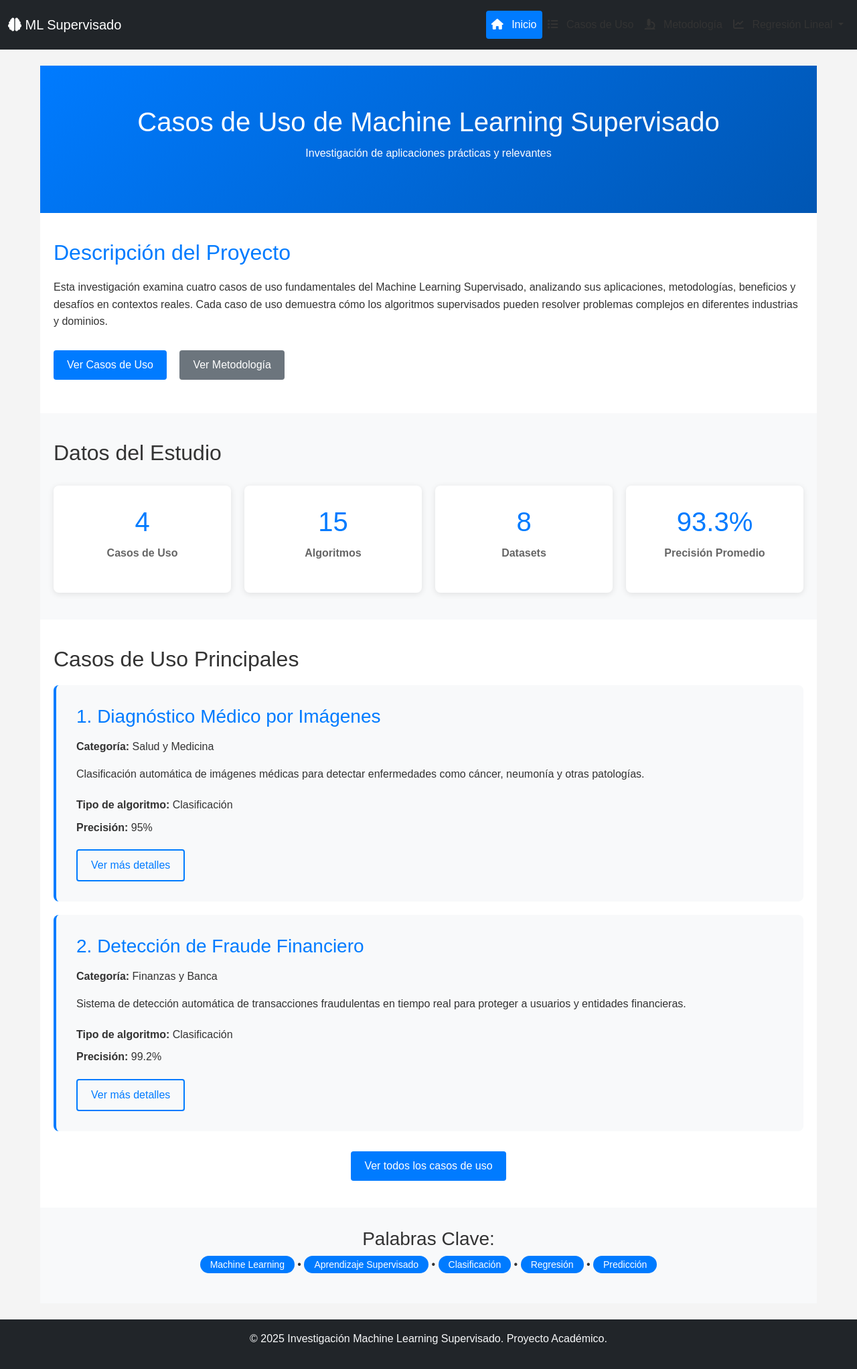
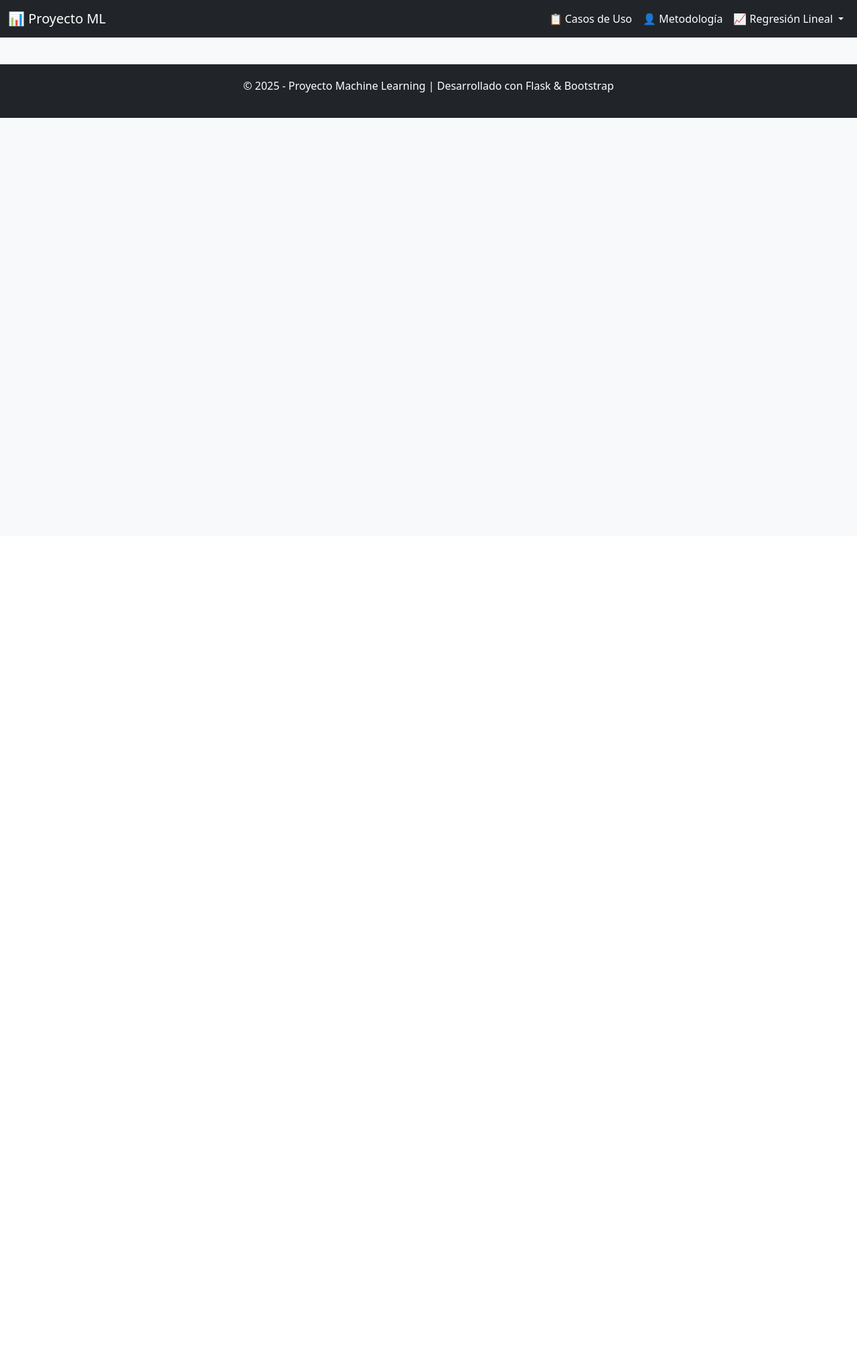
Before and after one commit to edison-agudelo/-Machine-Learning-, a Flask app: page / in a window 1280 px wide. Shown: the whole page at 67% size. After the commit the page ends 176 px from the top, so only its background shows below. Run offline with Flask 3, Linux system fonts and the light colour scheme.

Commit message:
cambio de colores en la barra de navegacion

```diff
--- a/templates/index.html
+++ b/templates/index.html
@@ -1,98 +1,97 @@
-{% extends "base.html" %}
+<!DOCTYPE html>
+<html lang="es">
+<head>
+    <meta charset="UTF-8">
+    <meta name="viewport" content="width=device-width, initial-scale=1.0">
+    <title>{% block title %}Proyecto Machine Learning{% endblock %}</title>
 
-{% block content %}
-<!-- Sección principal con título -->
-<div class="main-header">
-    <div class="container">
-        <h1>{{ research.title }}</h1>
-        <p>{{ research.subtitle }}</p>
-    </div>
-</div>
+    <!-- Bootstrap 5 CSS -->
+    <link href="https://cdn.jsdelivr.net/npm/bootstrap@5.3.0/dist/css/bootstrap.min.css" rel="stylesheet">
 
-<!-- Descripción de la investigación -->
-<div class="research-intro">
-    <div class="container">
-        <h2>Descripción del Proyecto</h2>
-        <p>{{ research.abstract }}</p>
+    <style>
+        body {
+            background-color: #f8f9fa;
+        }
 
-        <!-- Botones para navegar -->
-        <div class="navigation-buttons">
-            <a href="{{ url_for('casos') }}" class="btn btn-primary">
-                Ver Casos de Uso
-            </a>
-            <a href="{{ url_for('metodologia') }}" class="btn btn-secondary">
-                Ver Metodología
-            </a>
-        </div>
-    </div>
-</div>
+        .navbar {
+            margin-bottom: 20px;
+        }
 
-<!-- Números importantes del estudio -->
-<div class="study-numbers">
-    <div class="container">
-        <h2>Datos del Estudio</h2>
-        <div class="numbers-grid">
-            <div class="number-box">
-                <h3>{{ metrics.total_cases }}</h3>
-                <p>Casos de Uso</p>
-            </div>
-            <div class="number-box">
-                <h3>{{ metrics.algorithms_analyzed }}</h3>
-                <p>Algoritmos</p>
-            </div>
-            <div class="number-box">
-                <h3>{{ metrics.datasets_reviewed }}</h3>
-                <p>Datasets</p>
-            </div>
-            <div class="number-box">
-                <h3>{{ metrics.avg_accuracy }}</h3>
-                <p>Precisión Promedio</p>
+        .navbar a.nav-link {
+            color: white !important;
+            font-weight: 500;
+        }
+
+        .navbar a.nav-link:hover {
+            color: #0d6efd !important; /* Azul bootstrap */
+        }
+
+        .main-header {
+            background: #0d6efd;
+            color: white;
+            padding: 40px 0;
+            text-align: center;
+        }
+
+        .container {
+            max-width: 1000px;
+        }
+
+        footer {
+            margin-top: 40px;
+            padding: 20px;
+            background: #212529;
+            color: white;
+            text-align: center;
+        }
+    </style>
+</head>
+<body>
+
+    <!-- Barra de navegación -->
+    <nav class="navbar navbar-expand-lg navbar-dark bg-dark">
+        <div class="container-fluid">
+            <a class="navbar-brand" href="{{ url_for('index') }}">📊 Proyecto ML</a>
+            <button class="navbar-toggler" type="button" data-bs-toggle="collapse"
+                    data-bs-target="#navbarNav" aria-controls="navbarNav"
+                    aria-expanded="false" aria-label="Toggle navigation">
+                <span class="navbar-toggler-icon"></span>
+            </button>
+
+            <div class="collapse navbar-collapse" id="navbarNav">
+                <ul class="navbar-nav ms-auto">
+                    <li class="nav-item">
+                        <a class="nav-link" href="{{ url_for('casos') }}">📋 Casos de Uso</a>
+                    </li>
+                    <li class="nav-item">
+                        <a class="nav-link" href="{{ url_for('metodologia') }}">👤 Metodología</a>
+                    </li>
+                    <li class="nav-item dropdown">
+                        <a class="nav-link dropdown-toggle" href="#" role="button"
+                           data-bs-toggle="dropdown" aria-expanded="false">
+                           📈 Regresión Lineal
+                        </a>
+                        <ul class="dropdown-menu dropdown-menu-dark">
+                            <li><a class="dropdown-item" href="{{ url_for('regresion') }}">Introducción</a></li>
+                            <li><a class="dropdown-item" href="{{ url_for('ejemplo_regresion') }}">Ejemplo</a></li>
+                        </ul>
+                    </li>
+                </ul>
             </div>
         </div>
-    </div>
-</div>
+    </nav>
 
-<!-- Muestra de 2 casos de uso -->
-<div class="featured-cases">
-    <div class="container">
-        <h2>Casos de Uso Principales</h2>
+    <!-- Contenido dinámico -->
+    <main>
+        {% block content %}{% endblock %}
+    </main>
 
-        {% for case in use_cases %}
-        <div class="case-box">
-            <h3>{{ case.id }}. {{ case.title }}</h3>
-            <p><strong>Categoría:</strong> {{ case.category }}</p>
-            <p>{{ case.description }}</p>
+    <!-- Footer -->
+    <footer>
+        <p>© 2025 - Proyecto Machine Learning | Desarrollado con Flask & Bootstrap</p>
+    </footer>
 
-            <div class="case-info">
-                <p><strong>Tipo de algoritmo:</strong> {{ case.algorithm_type }}</p>
-                <p><strong>Precisión:</strong> {{ case.accuracy }}</p>
-            </div>
-
-            <a href="{{ url_for('caso_detalle', caso_id=case.id) }}" class="btn btn-outline">
-                Ver más detalles
-            </a>
-        </div>
-        {% endfor %}
-
-        <!-- Enlace para ver todos -->
-        <div class="view-all">
-            <a href="{{ url_for('casos') }}" class="btn btn-primary">
-                Ver todos los casos de uso
-            </a>
-        </div>
-    </div>
-</div>
-
-<!-- Palabras clave simples -->
-<div class="keywords-simple">
-    <div class="container">
-        <h3>Palabras Clave:</h3>
-        <p>
-            {% for keyword in research.keywords %}
-                <span class="keyword-tag">{{ keyword }}</span>
-                {% if not loop.last %} • {% endif %}
-            {% endfor %}
-        </p>
-    </div>
-</div>
-{% endblock %}
+    <!-- Bootstrap 5 JS -->
+    <script src="https://cdn.jsdelivr.net/npm/bootstrap@5.3.0/dist/js/bootstrap.bundle.min.js"></script>
+</body>
+</html>
```
